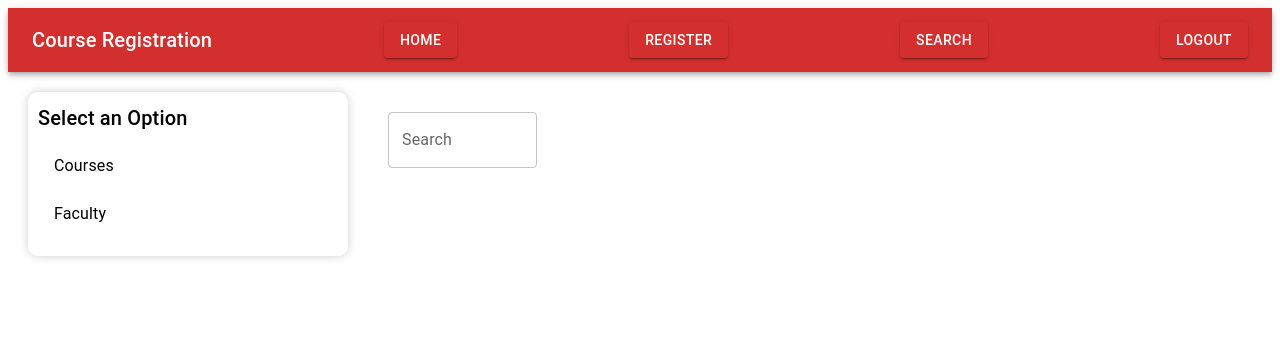
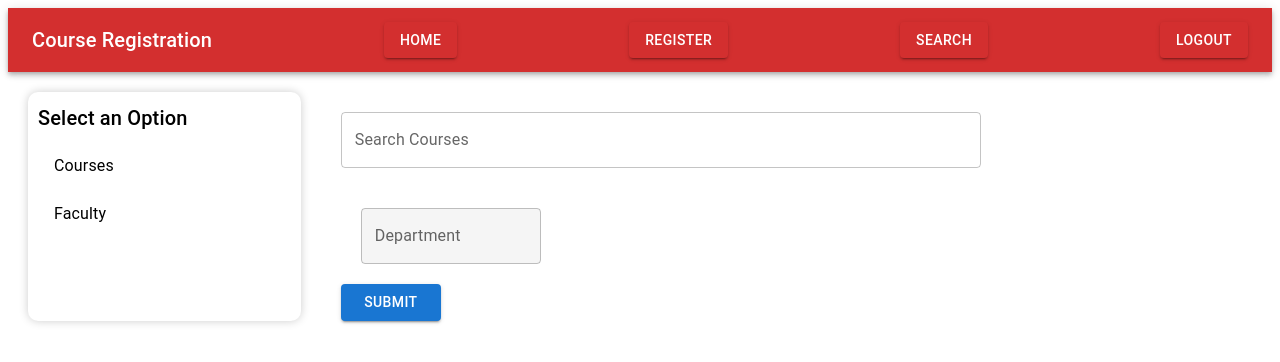
Before and after one commit to CS532-Spring23-Course-Registration/TBD-Target-Brainstorm-Develop, a React (Create React App) app in the folder Front-End/: page /faculty-and-course-info in a window 1280 px wide. Shown: the top 362 px of the page. Built offline with nearby package versions, Linux system fonts and the light colour scheme; what @react-pdf/renderer would draw is missing.

Commit message:
API connection added with corresponding formatted json

```diff
--- a/Front-End/src/Components/FacultyAndCourses.js
+++ b/Front-End/src/Components/FacultyAndCourses.js
@@ -1,8 +1,9 @@
-import React, { useState } from "react";
+import React, { useState, useEffect } from "react";
 import {
   AppBar,
   Drawer,
   IconButton,
+  Button,
   List,
   ListItem,
   ListItemIcon,
@@ -16,23 +17,81 @@ import {
   Box,
 } from "@mui/material";
 import MenuIcon from '@mui/icons-material/Menu';
+import Cookies from 'js-cookie';
 
 const FacultyAndCourses = () => {
-    const [open, setOpen] = useState(false);
-    const [selectedItem, setSelectedItem] = useState("");
+    var sessionId = Cookies.get('session_id');
+    sessionId = "test";
+
+    const [selectedItem, setSelectedItem] = useState("Courses");
+
+    //States for the search boxes
     const [searchQuery, setSearchQuery] = useState("");
+    const [departmentQuery, setDepartmentQuery] = useState("");
 
-    const handleDrawerToggle = () => {
-      setOpen(!open);
-    };
+    //Params for requests
+    const [reportType, setReportType] = useState("course_info");
+    const [reportParameter, setReportParameter] = useState("course");
+    const [reportFilters, setReportFilters] = useState("all_faculty_all_departments");
 
     const handleListItemClick = (item) => {
         setSelectedItem(item);
+        if (selectedItem !== "Courses") {
+            setReportType("course_info");
+            setReportParameter("course");
+        } else {
+            setReportType("faculty_info");
+            setReportParameter("faculty")
+        }
     };
 
     const handleSearchChange = (event) => {
         setSearchQuery(event.target.value);
     };
+
+    const handleSubmit = async () => {
+        try {
+            const response = await fetch('http://127.0.0.1:5000/query', {
+                method: 'POST',
+                headers: {
+                    'Content-Type': 'application/json'
+                },
+                body: JSON.stringify({
+                    reportName: reportType,
+                    reportFilters: reportFilters,
+                    [reportParameter]: searchQuery,
+                    department: departmentQuery,
+                    sessionId: sessionId
+                })
+            });
+
+          const data = await response.json();
+        }
+
+        catch (error) {
+            console.log(error);
+        }
+    }
+
+
+
+    const handleDepartmentSearchChange = async (event) => {
+        setDepartmentQuery(event.target.value);
+    };
+
+    useEffect(() => {
+        if (searchQuery === "" && departmentQuery === "" && reportType === 'faculty_info') {
+            setReportFilters("all_faculty_all_departments");
+        } else if (searchQuery === "" && departmentQuery === "" && reportType === 'course_info') {
+            setReportFilters("all_courses_all_departments");
+        } else if (searchQuery === "" && departmentQuery.length > 0 && reportType === 'course_info') {
+            setReportFilters("all_courses_by_department");
+        } else if (searchQuery === "" && departmentQuery.length > 0 && reportType === 'faculty_info') {
+            setReportFilters("all_courses_by_department");
+        } else {
+            setReportFilters("");
+        }
+    }, [searchQuery, departmentQuery, reportType]);
 
     const options = ["Courses", "Faculty"];
 
@@ -43,7 +102,7 @@ const FacultyAndCourses = () => {
           backgroundColor: '#fff',
           boxShadow: '0 0 10px rgba(0, 0, 0, 0.2)',
           borderRadius: '10px',
-          width: '300px',
+          width: '20%',
           margin: '20px',
           padding: '10px'
         }}>
@@ -60,7 +119,11 @@ const FacultyAndCourses = () => {
             ))}
           </List>
         </Box>
-        <Box sx={{ margin: '20px' }}>
+            <Box sx={{
+                margin: '20px',
+                display: 'flex',
+                flexDirection: 'column'
+            }}>
                 <TextField
                     id="search-bar"
                     label={`Search ${selectedItem}`}
@@ -69,10 +132,29 @@ const FacultyAndCourses = () => {
                     value={searchQuery}
                     onChange={handleSearchChange}
                     sx={{
-              marginTop: '20px',
-              width: '60%'
+                    marginTop: '20px'
                     }}
                 />
+                <Box sx={{ margin: '20px', width: '600px' }}>
+                    <TextField
+                        id="department-search-bar"
+                        label="Department"
+                        variant="outlined"
+                        fullWidth
+                        value={departmentQuery}
+                        onChange={handleDepartmentSearchChange}
+                        sx={{
+                        marginTop: '20px',
+                        width: '30%'
+                        }}
+                        InputProps={{
+                        sx: {
+                            backgroundColor: "#f5f5f5"
+                        }
+                        }}
+                    />
+                </Box>
+                <Button onClick={() => handleSubmit()} type="submit" variant="contained" sx={{ width: '100px' }}>Submit</Button>
             </Box>
         </Box>
       </div>
```
Lines whose indentation alone changed are shown as unchanged.
